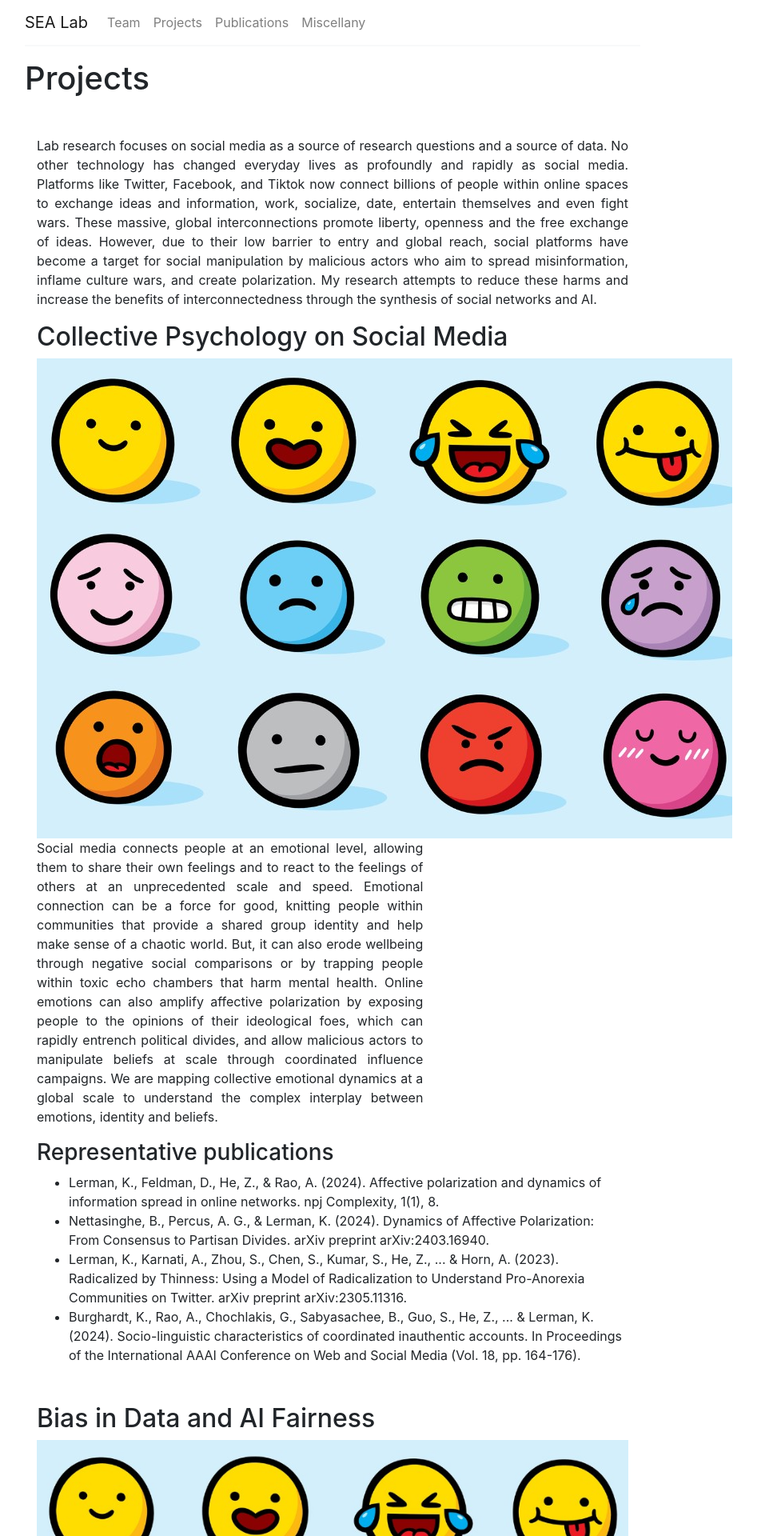
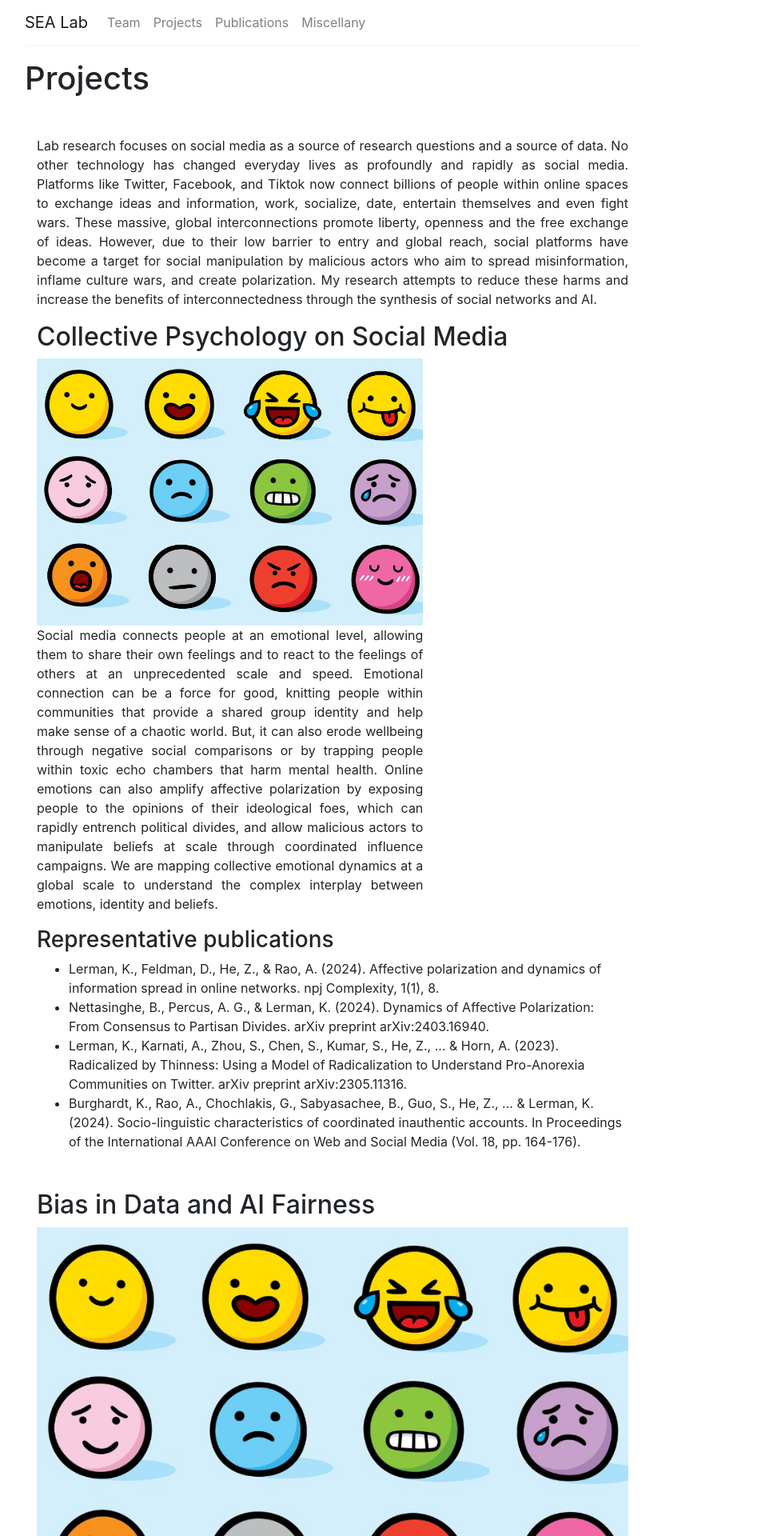
Before and after one commit to lermanlab/lermanlab.github.io, a Jekyll site: the page built from _pages/projects.html, in a window 1280 px wide. Shown: the top 1920 px of the page at 80% size, without its empty margins (224-1171 px from the left). Built offline with Jekyll 4.4.1, drawn with Linux system fonts in a browser that asks for light colours.

Commit message:
Update projects.html

```diff
--- a/_pages/projects.html
+++ b/_pages/projects.html
@@ -15,7 +15,7 @@ permalink: /projects/
     <div class="row">
         <div class="col-md-8">
             <div class="image-wrap">
-                <img src="/assets/images/proj-1.jpg" alt="Project Image 1">
+                <img src="/assets/images/proj-1.jpg" alt="Project Image 1" class="img-fluid">
             </div>
             <p>
                 Social media connects people at an emotional level, allowing them to share their own feelings and to react to the feelings of others at an unprecedented scale and speed. Emotional connection can be a force for good, knitting people within communities that provide a shared group identity and help make sense of a chaotic world. But, it can also erode wellbeing through negative social comparisons or by trapping people within toxic echo chambers that harm mental health. Online emotions can also amplify affective polarization by exposing people to the opinions of their ideological foes, which can rapidly entrench political divides, and allow malicious actors to manipulate beliefs at scale through coordinated influence campaigns. We are mapping collective emotional dynamics at a global scale to understand the complex interplay between emotions, identity and beliefs.
```
